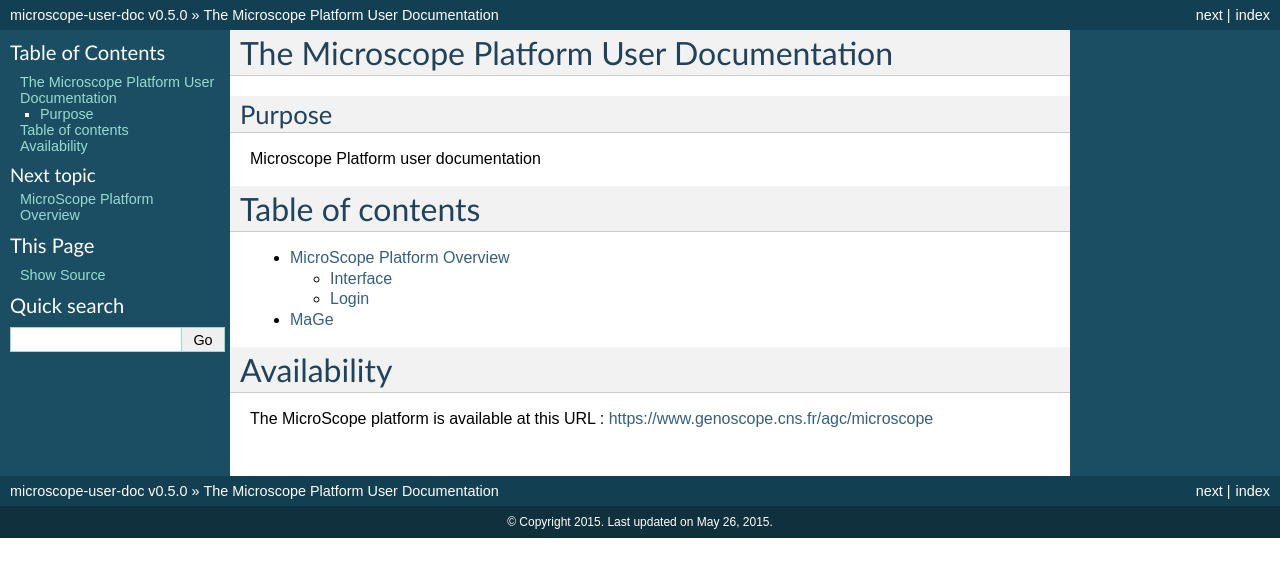
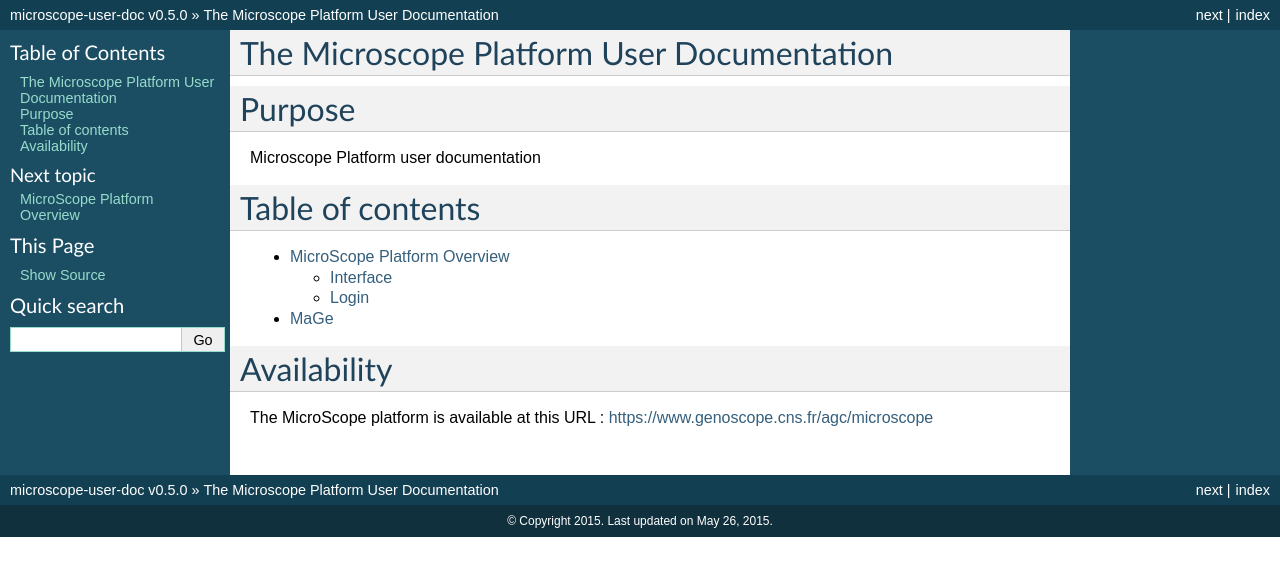
Before and after one commit to labgem/microscope-user-doc, a Sphinx documentation site: the page built from docs/index.rst, in a window 1280 px wide. Shown: the top 577 px of the page. Built offline with Sphinx 7.4.7, drawn with Linux system fonts in a browser that asks for light colours; formulas are drawn with MathJax 3.

```diff
--- a/docs/index.rst
+++ b/docs/index.rst
@@ -2,9 +2,10 @@
 The Microscope Platform User Documentation
 ==========================================
 
+=================
+Purpose
+=================
 
-Purpose
--------
 Microscope Platform user documentation
 
 =================
```
